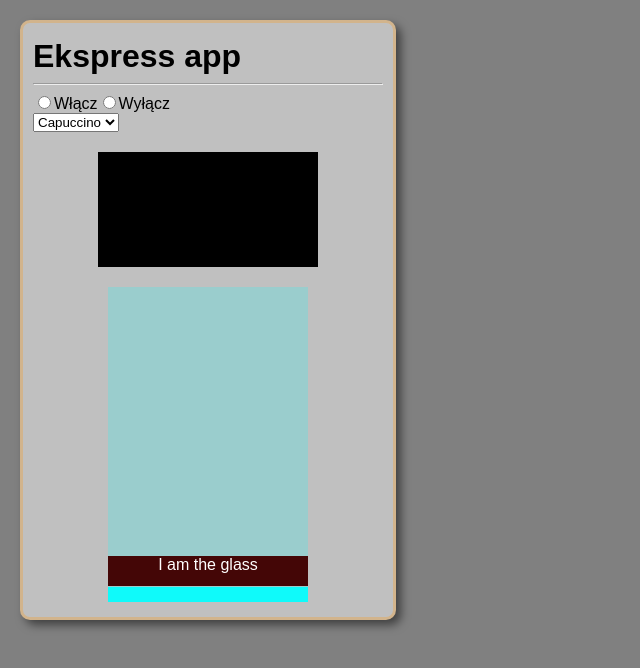
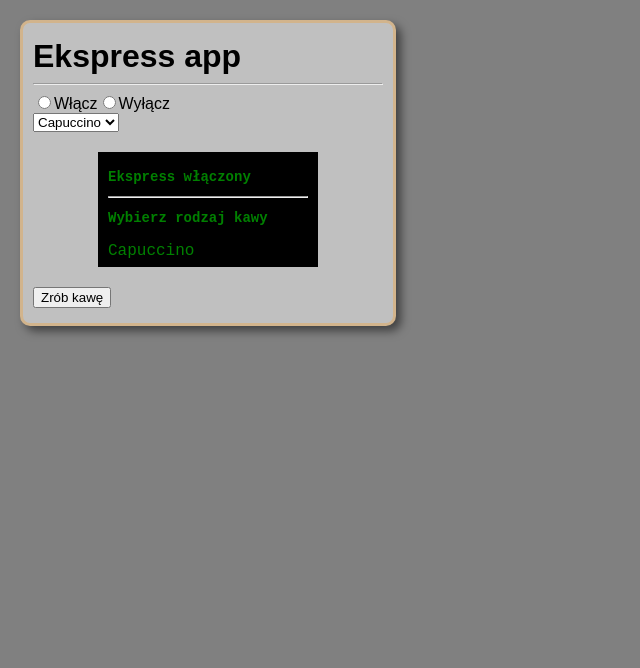
Before and after one commit to Kamilnaja/react-caffe-machine, a React (Create React App) app: page / in a window 1280 px wide. Shown: the top 668 px of the page, without its empty margins (0-640 px from the left). Built offline with nearby package versions, Linux system fonts and the light colour scheme.

Commit message:
added multiple caffe species

```diff
--- a/src/App.js
+++ b/src/App.js
@@ -10,12 +10,14 @@ class App extends Component {
   constructor(props) {
     super(props);
     this.state = {
-      enabled: false,
+      enabled: true,
+      caffeValue: "Capuccino"
     };
 
     this.setDisabled = this.setDisabled.bind(this);
     this.setEnabled =  this.setEnabled.bind(this);
     this.updateCaffeValue = this.updateCaffeValue.bind(this);
+    this.updateStartValue = this.updateStartValue.bind(this);
   }
 
   setEnabled () {
@@ -34,6 +36,12 @@ class App extends Component {
 
   updateCaffeValue (event) {
     this.setState({caffeValue: event.target.value});
+  }
+
+  updateStartValue () {
+    this.setState ({
+      makingCoffe: true
+    })
   }
 
   render() {
@@ -59,8 +67,13 @@ class App extends Component {
 
           <StartCaffe
             enabled={this.state.enabled}
+            caffeValue={this.state.caffeValue}
+            caffeMaking={this.updateStartValue}
           />
-          <CaffeGlass />
+          <CaffeGlass
+            caffeValue={this.state.caffeValue}
+            caffeMaking={this.state.makingCoffe}
+          />
       </div>
     );
   }
--- a/src/CaffeGlass.js
+++ b/src/CaffeGlass.js
@@ -3,8 +3,14 @@ import React, {Component} from 'react';
 export default class CaffeGlass extends Component {
   render () {
     return (
-      <div className="glass">
-        <p className="caffe-in-glass">I am the glass</p>
+      <div>
+      {
+        this.props.caffeMaking && (
+          <div className="glass">
+          <p className={this.props.caffeValue}></p>
+        </div>
+        )
+      }
       </div>
     )
   }
--- a/src/StartCaffe.js
+++ b/src/StartCaffe.js
@@ -1,18 +1,20 @@
 import React, {Component} from 'react';
 
 class StartCaffe extends Component {
-  makeCaffe () {
-    console.log("robi się ")
+  constructor (props) {
+    super(props)
+    this.state = {
+      makingCoffe: false
+    }
   }
+
   render () {
     return (
-
       <div>
       {
         this.props.enabled &&
-          <button onClick={this.makeCaffe}>Zrób kawę</button>
+          <button onClick={this.props.caffeMaking}>Zrób kawę</button>
       }
-
       </div>
     )
   }
--- a/src/css/index.css
+++ b/src/css/index.css
@@ -43,14 +43,87 @@ body {
   position: relative;
 }
 
-.caffe-in-glass {
-  background-color: #440606;
+.Latte {
+  background-color: #7C5838;
   left: 0;
   right: 0;
   bottom: 0;
-  height: 10%;
   position: absolute;
   bottom: -15px;
   color: white;
   text-align: center;
+  border-top: 20px solid #F1CFA3;
+  animation-name: LatteAnim;
+  animation-duration: 4s;
+  animation-delay: 0.3s;
+  animation-timing-function: ease-in;
+  animation-fill-mode: forwards;
 }
+
+.Capuccino {
+  background-color: #7C5838;
+  left: 0;
+  right: 0;
+  bottom: 0;
+  position: absolute;
+  bottom: -15px;
+  color: white;
+  text-align: center;
+  animation-name: CapuccinoAnim;
+  animation-duration: 4s;
+  animation-delay: 0.3s;
+  animation-timing-function: ease-in;
+  animation-fill-mode: forwards;
+}
+
+.Americano {
+  background-color: #583F28;
+  left: 0;
+  right: 0;
+  bottom: 0;
+  position: absolute;
+  bottom: -15px;
+  color: white;
+  text-align: center;
+  border-top: 5px solid tan;
+  animation-name: AmericanoAnim;
+  animation-duration: 4s;
+  animation-delay: 0.3s;
+  animation-timing-function: ease-in;
+  animation-fill-mode: forwards;
+}
+
+@keyframes LatteAnim {
+  0% {
+    height: 0
+  }
+  100% {
+    height: 90%
+  }
+}
+
+@keyframes AmericanoAnim {
+  0% {
+    height: 0
+  }
+  100% {
+    height: 90%
+  }
+}
+
+@keyframes CapuccinoAnim {
+  0% {
+    height: 0;
+    border-top: 0px solid #F3DCC0;
+
+  }
+  20% {
+    border-top: 50px solid #F3DCC0;
+
+  }
+  100% {
+    height: 50%;
+    border-top: 50px solid #F3DCC0;
+
+  }
+}
```
